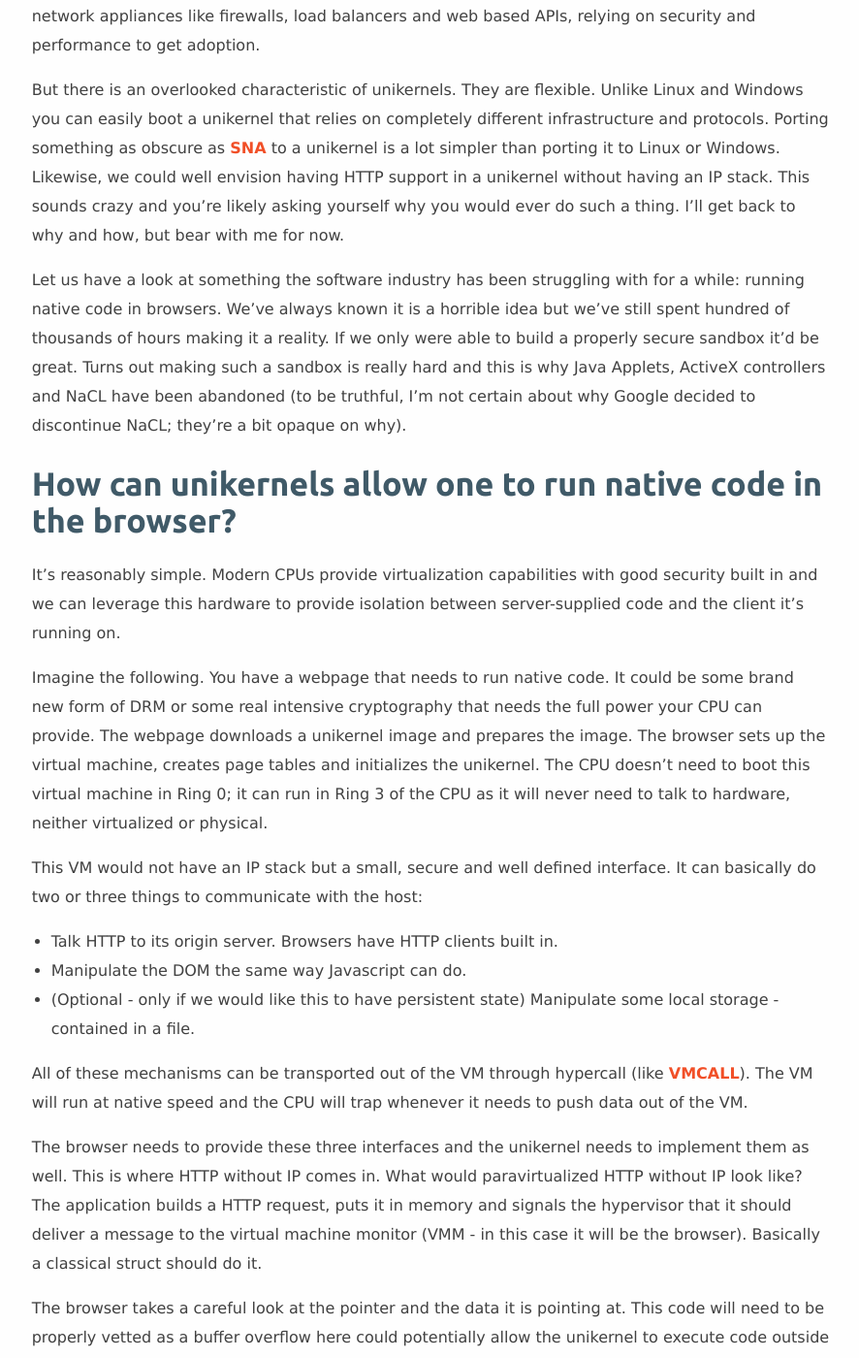
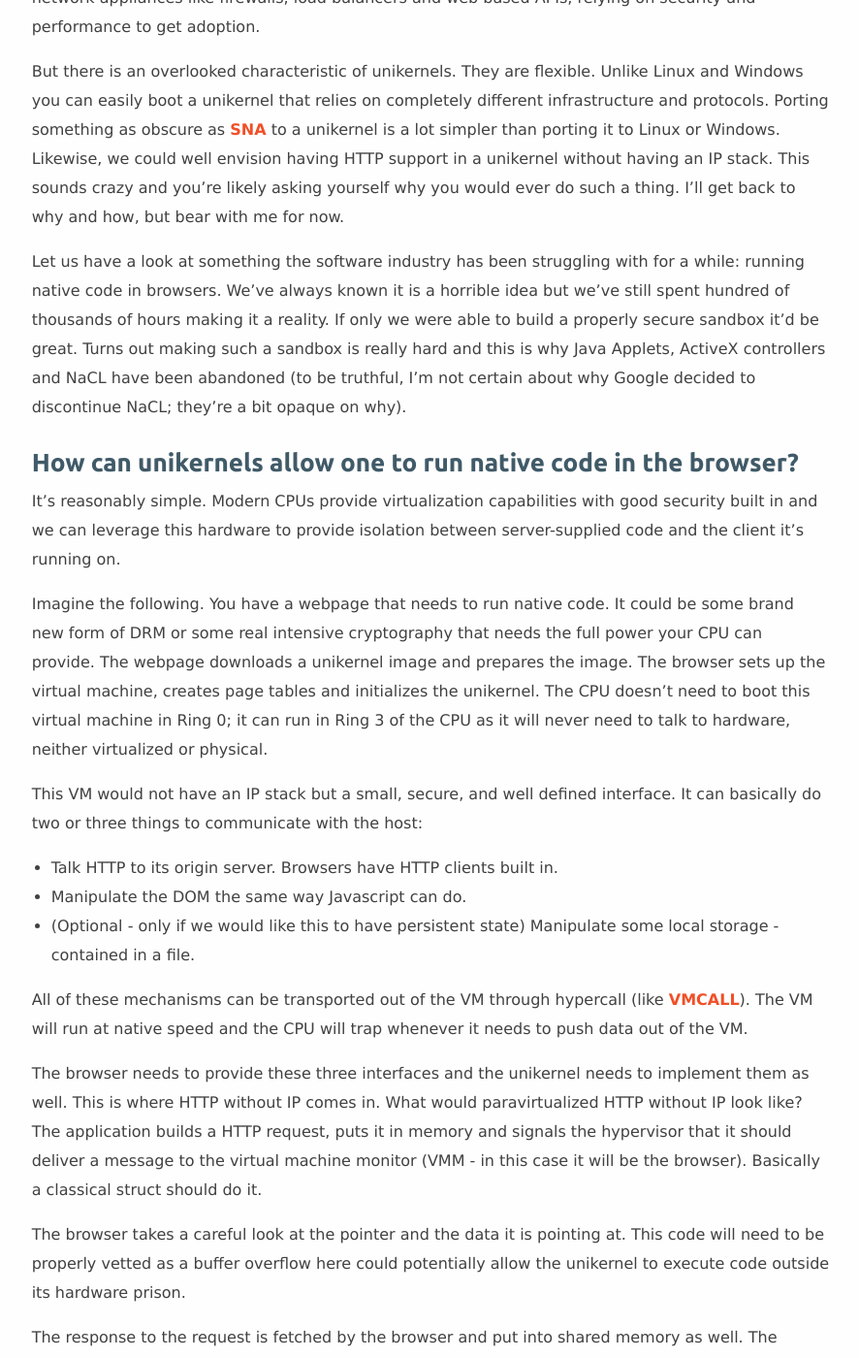
Before and after one commit to Unikernel-Systems/unikernel.org, a Jekyll site: the page built from blog/_posts/2017-08-01-the-search-for-the-killer-app-of-unikernels.md, in a window 1280 px wide and 1400 px high, scrolled down 1678 px. Shown: the whole window at 97% size, without its empty margins (89-975 px from the left). Built offline with Jekyll 4.4.1, drawn with Linux system fonts in a browser that asks for light colours; some of the changed text lies outside the part shown.

Commit message:
further tweaks and change heading levels

```diff
--- a/blog/_posts/2017-08-01-the-search-for-the-killer-app-of-unikernels.md
+++ b/blog/_posts/2017-08-01-the-search-for-the-killer-app-of-unikernels.md
@@ -21,21 +21,21 @@ The situation with unikernels is similar. We have this new thing and to some ext
 
 Unikernels are radically different. Naturally the question of the killer app has come up on a number of occasions. As unikernels are quite different from the dominant operating systems of today it isn’t as easy to spot what it will be. Here I’ll try to answer why it's hard to spot the killer app.
 
-## Defining characteristics of unikernels
+### Defining characteristics of unikernels
 
 Let’s start with what our characteristics are. Unikernels are fast, secure and small. This makes them a good fit for a number of applications. One approach was to consider serverless architectures. Booting [MirageOS][] in a few milliseconds was the driving characteristic behind such approaches. Galois, through their [HaLVM][] unikernel, are mainly relying on Unikernels being small and frugal to pack a lot of virtual machines into a small little box in their [CyberChaff][] product. [IncludeOS][] is focused on network appliances like firewalls, load balancers and web based APIs, relying on security and performance to get adoption.
 
 But there is an overlooked characteristic of unikernels. They are flexible. Unlike Linux and Windows you can easily boot a unikernel that relies on completely different infrastructure and protocols. Porting something as obscure as [SNA][] to a unikernel is a lot simpler than porting it to Linux or Windows. Likewise, we could well envision having HTTP support in a unikernel without having an IP stack. This sounds crazy and you’re likely asking yourself why you would ever do such a thing. I’ll get back to why and how, but bear with me for now.
 
-Let us have a look at something the software industry has been struggling with for a while: running native code in browsers. We’ve always known it is a horrible idea but we’ve still spent hundred of thousands of hours making it a reality. If we only were able to build a properly secure sandbox it’d be great. Turns out making such a sandbox is really hard and this is why Java Applets, ActiveX controllers and NaCL have been abandoned (to be truthful, I’m not certain about why Google decided to discontinue NaCL; they’re a bit opaque on why).
+Let us have a look at something the software industry has been struggling with for a while: running native code in browsers. We’ve always known it is a horrible idea but we’ve still spent hundred of thousands of hours making it a reality. If only we were able to build a properly secure sandbox it’d be great. Turns out making such a sandbox is really hard and this is why Java Applets, ActiveX controllers and NaCL have been abandoned (to be truthful, I’m not certain about why Google decided to discontinue NaCL; they’re a bit opaque on why).
 
-## How can unikernels allow one to run native code in the browser?
+### How can unikernels allow one to run native code in the browser?
 
 It’s reasonably simple. Modern CPUs provide virtualization capabilities with good security built in and we can leverage this hardware to provide isolation between server-supplied code and the client it's running on.
 
 Imagine the following. You have a webpage that needs to run native code. It could be some brand new form of DRM or some real intensive cryptography that needs the full power your CPU can provide. The webpage downloads a unikernel image and prepares the image. The browser sets up the virtual machine, creates page tables and initializes the unikernel. The CPU doesn’t need to boot this virtual machine in Ring 0; it can run in Ring 3 of the CPU as it will never need to talk to hardware, neither virtualized or physical.
 
-This VM would not have an IP stack but a small, secure and well defined interface. It can basically do two or three things to communicate with the host:
+This VM would not have an IP stack but a small, secure, and well defined interface. It can basically do two or three things to communicate with the host:
 
  * Talk HTTP to its origin server. Browsers have HTTP clients built in.
  * Manipulate the DOM the same way Javascript can do.
@@ -47,12 +47,12 @@ The browser needs to provide these three interfaces and the unikernel needs to i
 
 The browser takes a careful look at the pointer and the data it is pointing at. This code will need to be properly vetted as a buffer overflow here could potentially allow the unikernel to execute code outside its hardware prison.
 
-The response to the request is fetched by the browser and put into shared memory as well. The browser signals the unikernel through an interrupt. This is more or less how paravirtualized drivers in the current virtual machines work. Since they aren’t really talking to hardware the CPU can run unprivileged (ring 3).
+The response to the request is fetched by the browser and put into shared memory as well. The browser signals the unikernel through an interrupt. This is more or less how paravirtualized drivers in the current virtual machines work. Since they aren’t really talking to hardware the CPU can run unprivileged (Ring 3).
 
 Manipulating the DOM and getting DOM events into the unikernel can be made in a similar fashion. The unikernel builds a notification and calls the hypervisor which in turns delivers the message to the VMM. I’m not really a front-end guy so I’m a bit uncertain on what the exact API would look like.
 Storage, if one should decide to implement it,  can be either virtio or something even simpler. Presenting a block device to a virtual machine in a secure manner is a solved problem.
 
-## Pushing it further - securing the VM from the prying eyes of the browser
+### Pushing it further - securing the VM from the prying eyes of the browser
 
 One could take this a step further and leverage the support for encrypted virtual machines. Intel has been supporting this for a number of years through their [Software Guard Extensions][] and AMD just came out with something similar in their EPYC CPUs. This would allow one to ship signed and encrypted code that could potentially be completely opaque to the user. This would naturally be a bit controversial if used for something like DRM, but there could be security applications that could benefit from running securely on a potentially compromised platform.
 
```
